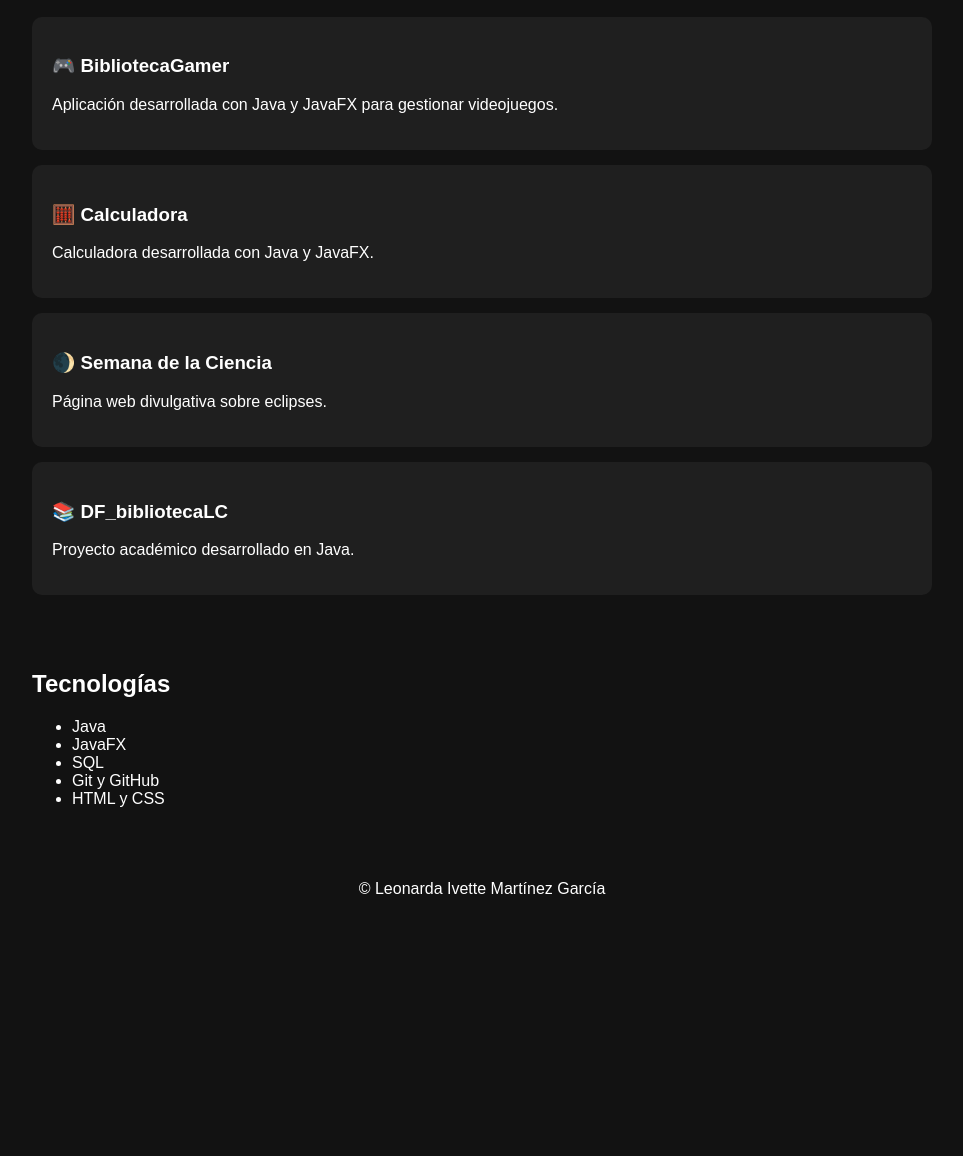
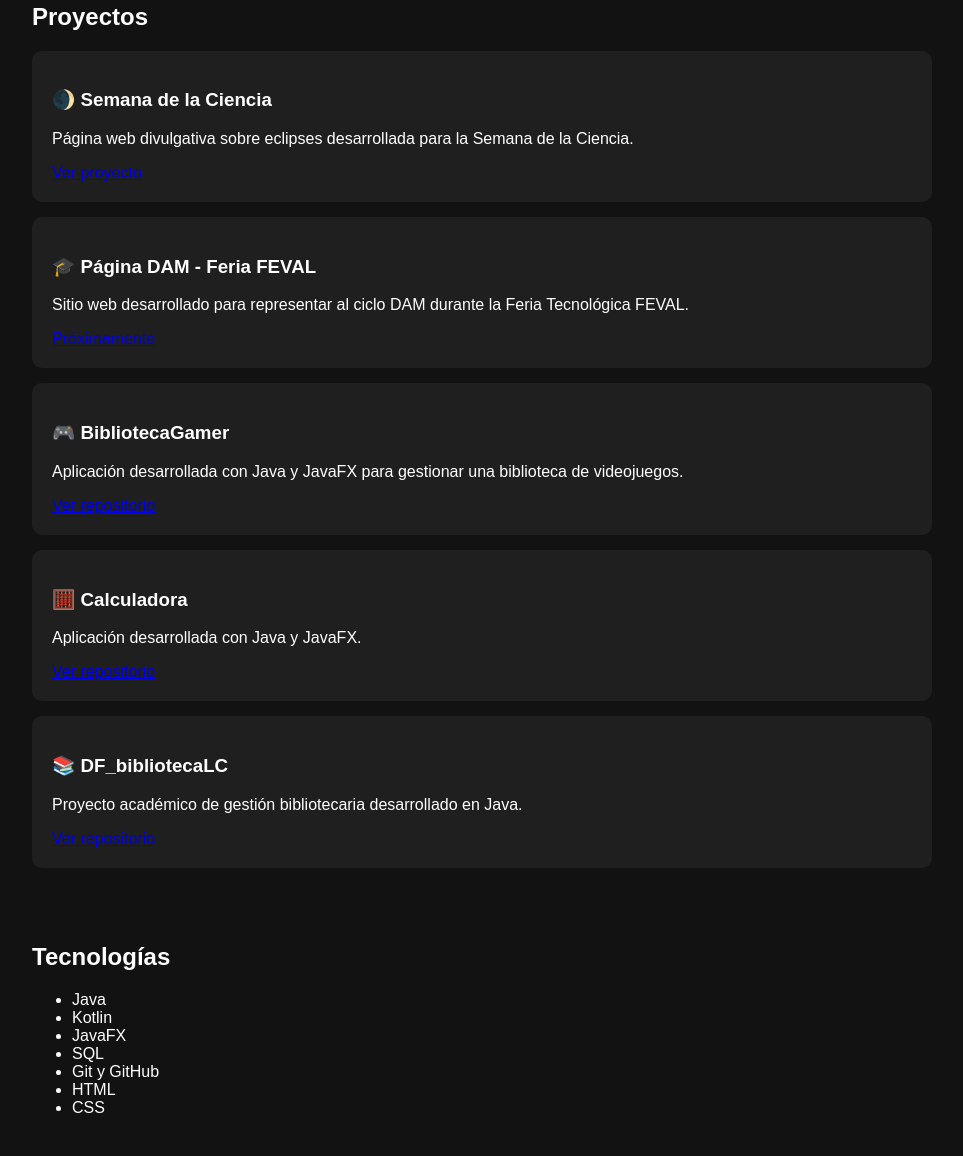
Before and after one commit to ivymargar/portfolio, a plain HTML site: page index.html in a window 1280 px wide. Shown: the part 667-1823 px from the top of the page, without its empty margins (158-1121 px from the left). Before the commit the page ends 1601 px from the top, so only its background shows below. Drawn offline with Linux system fonts and the light colour scheme.

Commit message:
Update project descriptions and technologies listed
update information

```diff
--- a/index.html
+++ b/index.html
@@ -9,12 +9,21 @@
 <body>
 
 <header>
-   <img src="Leonarda.jpeg" alt="Leonarda">
+    <img src="Leonarda.jpeg" alt="Leonarda">
+
     <h1>Leonarda Ivette Martínez García</h1>
+
     <p>Estudiante de DAM | Ingeniera Química</p>
 
-    <a href="https://github.com/ivymargar">GitHub</a>
-    <a href="https://www.linkedin.com/in/ivette-margar">LinkedIn</a>
+    <p>Java · Kotlin · SQL · Git · JavaFX</p>
+
+    <a href="https://github.com/ivymargar" target="_blank">
+        GitHub
+    </a>
+
+    <a href="https://www.linkedin.com/in/ivette-margar" target="_blank">
+        LinkedIn
+    </a>
 </header>
 
 <section>
@@ -22,8 +31,8 @@
 
     <p>
         Soy estudiante de Desarrollo de Aplicaciones Multiplataforma e ingeniera química.
-        Actualmente desarrollo proyectos con Java, JavaFX, SQL y Git mientras continúo
-        formándome en desarrollo de software.
+        Actualmente desarrollo proyectos con Java, JavaFX, Kotlin, SQL y Git mientras continúo
+        ampliando mi formación en el desarrollo de software.
     </p>
 </section>
 
@@ -31,23 +40,71 @@
     <h2>Proyectos</h2>
 
     <div class="card">
+        <h3>🌒 Semana de la Ciencia</h3>
+
+        <p>
+            Página web divulgativa sobre eclipses desarrollada
+            para la Semana de la Ciencia.
+        </p>
+
+        <a href="https://www.streetcdesign.com/SemanaCiencia/index.html"
+           target="_blank">
+            Ver proyecto
+        </a>
+    </div>
+
+    <div class="card">
+        <h3>🎓 Página DAM - Feria FEVAL</h3>
+
+        <p>
+            Sitio web desarrollado para representar al ciclo DAM
+            durante la Feria Tecnológica FEVAL.
+        </p>
+
+        <a href="#" target="_blank">
+            Próximamente
+        </a>
+    </div>
+
+    <div class="card">
         <h3>🎮 BibliotecaGamer</h3>
-        <p>Aplicación desarrollada con Java y JavaFX para gestionar videojuegos.</p>
+
+        <p>
+            Aplicación desarrollada con Java y JavaFX para gestionar
+            una biblioteca de videojuegos.
+        </p>
+
+        <a href="https://github.com/ivymargar/BibliotecaGamer"
+           target="_blank">
+            Ver repositorio
+        </a>
     </div>
 
     <div class="card">
         <h3>🧮 Calculadora</h3>
-        <p>Calculadora desarrollada con Java y JavaFX.</p>
-    </div>
 
-    <div class="card">
-        <h3>🌒 Semana de la Ciencia</h3>
-        <p>Página web divulgativa sobre eclipses.</p>
+        <p>
+            Aplicación desarrollada con Java y JavaFX.
+        </p>
+
+        <a href="https://github.com/ivymargar/Calculadora_Leo"
+           target="_blank">
+            Ver repositorio
+        </a>
     </div>
 
     <div class="card">
         <h3>📚 DF_bibliotecaLC</h3>
-        <p>Proyecto académico desarrollado en Java.</p>
+
+        <p>
+            Proyecto académico de gestión bibliotecaria
+            desarrollado en Java.
+        </p>
+
+        <a href="https://github.com/calamoc01Donoso/DF_bibliotecaLC"
+           target="_blank">
+            Ver repositorio
+        </a>
     </div>
 
 </section>
@@ -57,10 +114,12 @@
 
     <ul>
         <li>Java</li>
+        <li>Kotlin</li>
         <li>JavaFX</li>
         <li>SQL</li>
         <li>Git y GitHub</li>
-        <li>HTML y CSS</li>
+        <li>HTML</li>
+        <li>CSS</li>
     </ul>
 </section>
 
```
